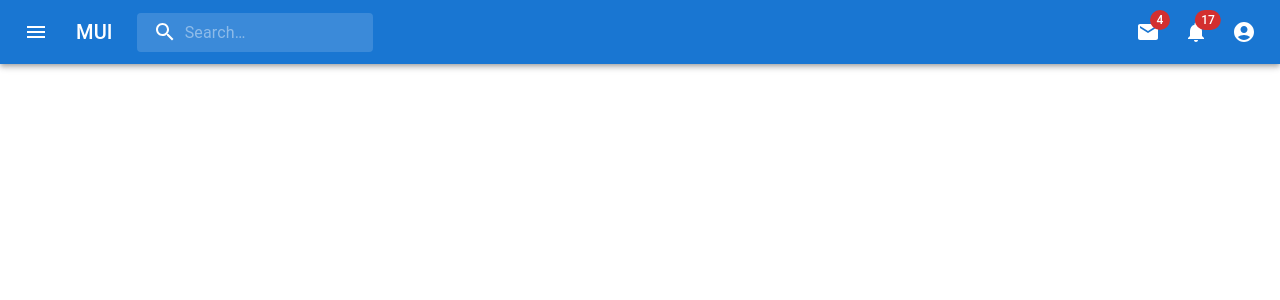
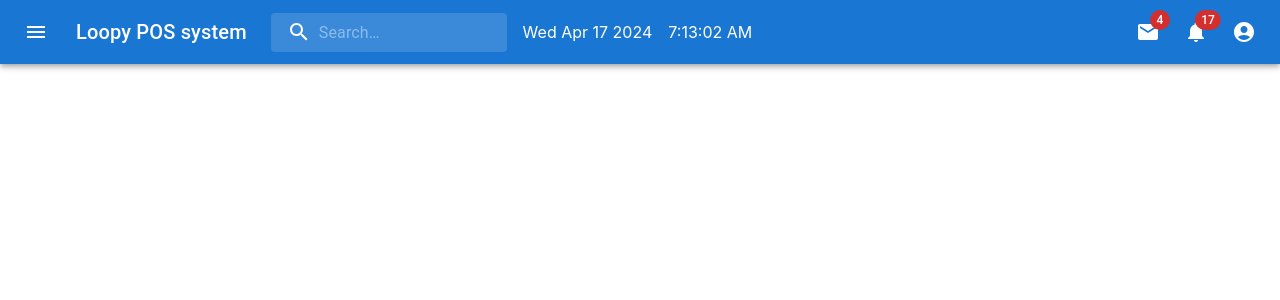
Before and after one commit to HarshanaSenadeera/Loopy_Resturent_New, a React (Create React App) app: page / in a window 1280 px wide. Shown: the top 300 px of the page. Built offline with nearby package versions, Linux system fonts and the light colour scheme.

Commit message:
Add date

```diff
--- a/src/componenet/navbar/Navbar.tsx
+++ b/src/componenet/navbar/Navbar.tsx
@@ -15,6 +15,8 @@ import AccountCircle from '@mui/icons-material/AccountCircle';
 import MailIcon from '@mui/icons-material/Mail';
 import NotificationsIcon from '@mui/icons-material/Notifications';
 import MoreIcon from '@mui/icons-material/MoreVert';
+import {useEffect, useState} from "react";
+import {Stack} from "@mui/material";
 
 const Search = styled('div')(({ theme }) => ({
     position: 'relative',
@@ -103,6 +105,19 @@ export default function NavBarTop() {
         </Menu>
     );
 
+    /*Date and Time*/
+    const [currentDateTime, setCurrentDateTime] = useState(new Date());
+
+    useEffect(() => {
+        const interval = setInterval(() => {
+            setCurrentDateTime(new Date());
+        }, 1000); // Update every second
+
+        return () => clearInterval(interval); // Cleanup interval on component unmount
+    }, []);
+
+
+
     const mobileMenuId = 'primary-search-account-menu-mobile';
     const renderMobileMenu = (
         <Menu
@@ -164,32 +179,42 @@ export default function NavBarTop() {
                         edge="start"
                         color="inherit"
                         aria-label="open drawer"
-                        sx={{ mr: 2 }}
+                        sx={{mr: 2}}
                     >
-                        <MenuIcon />
+                        <MenuIcon/>
                     </IconButton>
                     <Typography
                         variant="h6"
                         noWrap
                         component="div"
-                        sx={{ display: { xs: 'none', sm: 'block' } }}
+                        sx={{display: {xs: 'none', sm: 'block'}}}
                     >
-                        MUI
+                        Loopy POS system
                     </Typography>
                     <Search>
                         <SearchIconWrapper>
-                            <SearchIcon />
+                            <SearchIcon/>
                         </SearchIconWrapper>
                         <StyledInputBase
                             placeholder="Search…"
-                            inputProps={{ 'aria-label': 'search' }}
+                            inputProps={{'aria-label': 'search'}}
                         />
                     </Search>
-                    <Box sx={{ flexGrow: 1 }} />
-                    <Box sx={{ display: { xs: 'none', md: 'flex' } }}>
+
+
+                    <div>
+
+                    </div>
+                    <Stack direction={"row"} spacing={2}>
+                        <p>{currentDateTime.toDateString()}</p>
+                        <p>{currentDateTime.toLocaleTimeString()}</p>
+                    </Stack>
+
+                    <Box sx={{flexGrow: 1}}/>
+                    <Box sx={{display: {xs: 'none', md: 'flex'}}}>
                         <IconButton size="large" aria-label="show 4 new mails" color="inherit">
                             <Badge badgeContent={4} color="error">
-                                <MailIcon />
+                                <MailIcon/>
                             </Badge>
                         </IconButton>
                         <IconButton
@@ -198,7 +223,7 @@ export default function NavBarTop() {
                             color="inherit"
                         >
                             <Badge badgeContent={17} color="error">
-                                <NotificationsIcon />
+                                <NotificationsIcon/>
                             </Badge>
                         </IconButton>
                         <IconButton
@@ -210,10 +235,10 @@ export default function NavBarTop() {
                             onClick={handleProfileMenuOpen}
                             color="inherit"
                         >
-                            <AccountCircle />
+                            <AccountCircle/>
                         </IconButton>
                     </Box>
-                    <Box sx={{ display: { xs: 'flex', md: 'none' } }}>
+                    <Box sx={{display: {xs: 'flex', md: 'none'}}}>
                         <IconButton
                             size="large"
                             aria-label="show more"
@@ -222,7 +247,7 @@ export default function NavBarTop() {
                             onClick={handleMobileMenuOpen}
                             color="inherit"
                         >
-                            <MoreIcon />
+                            <MoreIcon/>
                         </IconButton>
                     </Box>
                 </Toolbar>
```
